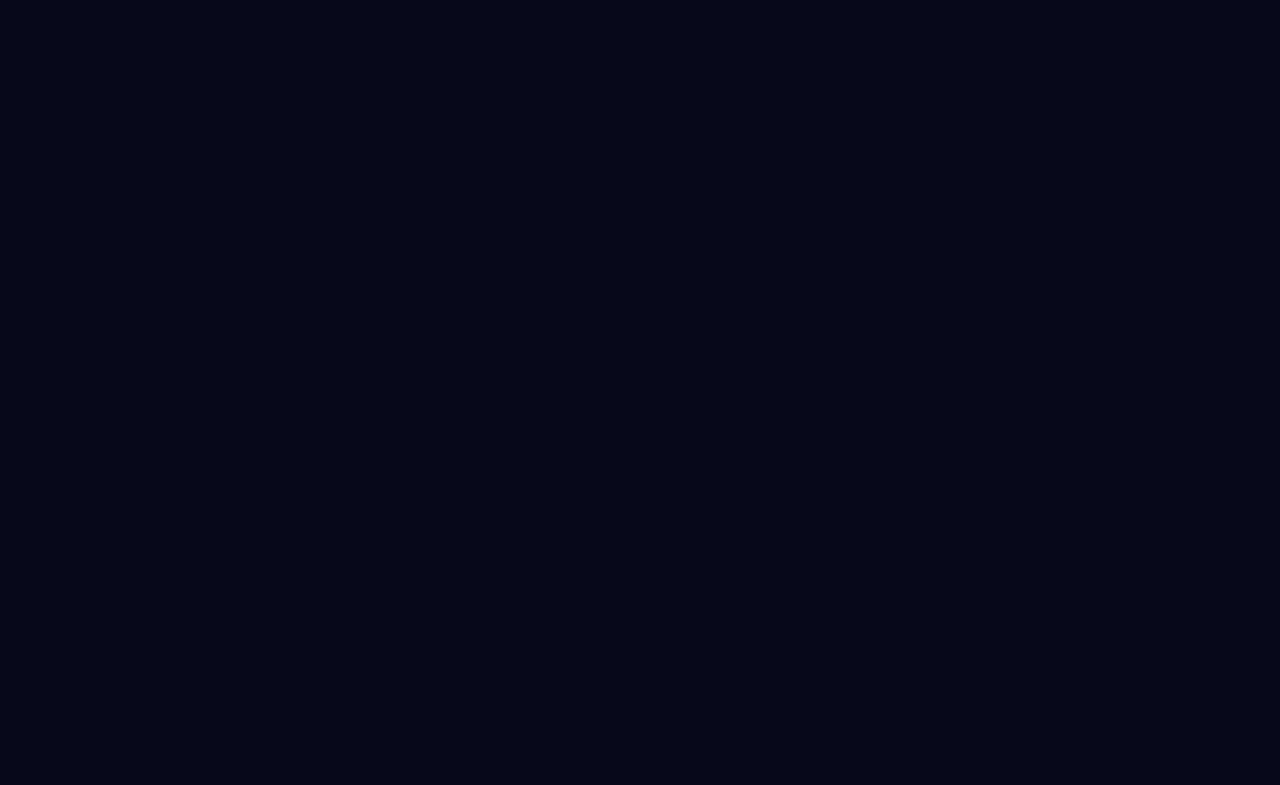
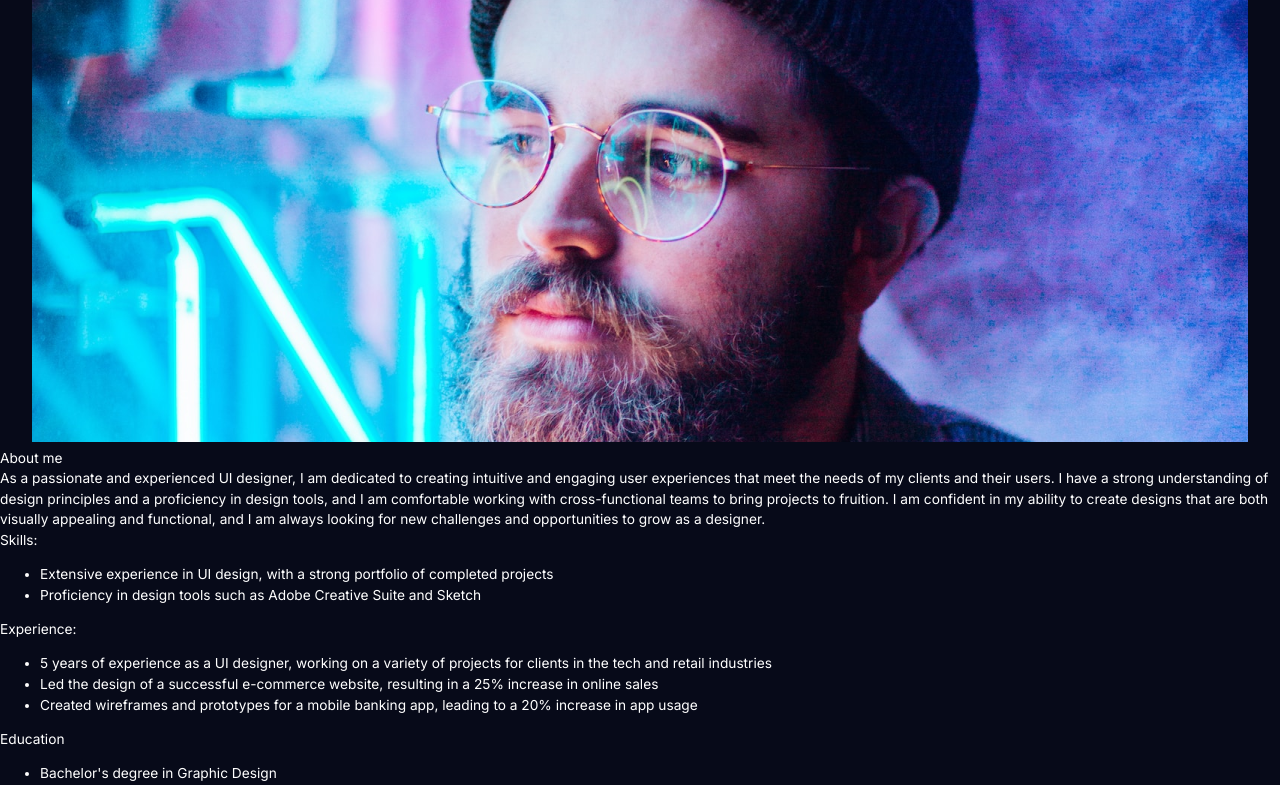
Before and after one commit to mohamed271220/summer-blog-mui-node, a React (Create React App) app in the folder client/: page /about in a window 1280 px wide. Before the commit this address had no page. Shown: the part 500-1285 px from the top of the page. Before the commit the page ends 800 px from the top, so only its background shows below. Built offline with nearby package versions, Linux system fonts and the light colour scheme.

Commit message:
some styling left

```diff
--- a/client/src/App.js
+++ b/client/src/App.js
@@ -5,6 +5,8 @@ import { useSelector } from "react-redux";
 import { Suspense, useMemo } from "react";
 import Blog from "./scenes/Blog";
 import Layout from "./scenes/Layout";
+import Projects from "./scenes/Projects";
+import About from "./scenes/About";
 function App() {
   const mode = useSelector((state) => state.global.mode);
   const theme = useMemo(() => createTheme(themeSettings(mode)), [mode]);
@@ -18,6 +20,8 @@ function App() {
               <Route element={<Layout />}>
                 <Route path="/" element={<Navigate to="/blog" />} />
                 <Route path="/blog" element={<Blog />} />
+                <Route path="/projects" element={<Projects />} />
+                <Route path="/about" element={<About />} />
               </Route>
             </Routes>
           </Suspense>
--- a/client/src/components/Hero/index.jsx
+++ b/client/src/components/Hero/index.jsx
@@ -2,8 +2,8 @@ import React from "react";
 import { Typography, useMediaQuery, useTheme } from "@mui/material";
 const Hero = ({ text }) => {
   const theme = useTheme();
-  const isMobile = useMediaQuery("(max-width:600px)");
-  const isTablet = useMediaQuery("(max-width:900px)");
+  const isMobile = useMediaQuery("(max-width:912px)");
+  const isTablet = useMediaQuery("(max-width:1200px)");
   return (
     <Typography
       variant="h1"
--- a/client/src/components/Nav-Links/DarkMode/DarkMode.js
+++ b/client/src/components/Nav-Links/DarkMode/DarkMode.js
@@ -14,8 +14,8 @@ const DarkMode = ({ onClick }) => {
         onClick={onClick}
       />
       <label className="dark_mode_label" for="darkmode-toggle">
+        <Moon />
         <Sun />
-        <Moon />
       </label>
     </div>
   );
--- a/client/src/components/Navbar/index.jsx
+++ b/client/src/components/Navbar/index.jsx
@@ -30,7 +30,7 @@ import NavLinks from "../Nav-Links";
 const Navbar = ({ isSidebarOpen, setIsSidebarOpen }) => {
   const isNonMobile = useMediaQuery("(min-width:600px)");
   const navigate = useNavigate();
-  const [active, setActive] = useState("blog");
+  const [active, setActive] = useState("");
   const [anchorEl, setAnchorEl] = useState(null);
   const isOpen = Boolean(anchorEl);
   const handleClick = (e) => setAnchorEl(e.currentTarget);
--- a/client/src/components/Post/index.jsx
+++ b/client/src/components/Post/index.jsx
@@ -21,11 +21,13 @@ const Post = ({ isMobile, size }) => {
         style={{
           width:
             size === "medium"
-              ? "90vh"
+              ? "95vh"
               : size === "small"
               ? "40vh"
               : size === "large"
               ? "80vh"
+              : size === "large-X"
+              ? "156vh"
               : size === "mobile"
               ? "50vh"
               : "100px",
@@ -36,6 +38,8 @@ const Post = ({ isMobile, size }) => {
               ? "26vh"
               : size === "large"
               ? "30vh"
+              : size === "large-X"
+              ? "50vh"
               : size === "mobile"
               ? "40vh"
               : "100px",
--- /dev/null
+++ b/client/src/scenes/About/index.jsx
@@ -0,0 +1,75 @@
+import { Box, List, ListItem, Typography } from "@mui/material";
+import React from "react";
+import Hero from "../../components/Hero";
+import Image from "./Image.png";
+const About = () => {
+  return (
+    <Box
+      sx={{
+        display: "flex",
+        flexDirection: "column",
+        alignItems: "center",
+        justifyContent: "center",
+      }}
+    >
+      <Hero text={"John Doe"} />
+      <Box>
+        <img src={Image} alt="Joe" />
+      </Box>
+      <Box>
+        <Box>
+          <Typography>About me</Typography>
+          <Typography>
+            As a passionate and experienced UI designer, I am dedicated to
+            creating intuitive and engaging user experiences that meet the needs
+            of my clients and their users. I have a strong understanding of
+            design principles and a proficiency in design tools, and I am
+            comfortable working with cross-functional teams to bring projects to
+            fruition. I am confident in my ability to create designs that are
+            both visually appealing and functional, and I am always looking for
+            new challenges and opportunities to grow as a designer.
+          </Typography>
+        </Box>
+        <Box>
+          <Typography>Skills:</Typography>
+          <ul>
+            <li>
+              Extensive experience in UI design, with a strong portfolio of
+              completed projects
+            </li>
+            <li>
+              Proficiency in design tools such as Adobe Creative Suite and
+              Sketch
+            </li>
+          </ul>
+        </Box>
+        <Box>
+          <Typography>Experience:</Typography>
+          <ul>
+            <li>
+              5 years of experience as a UI designer, working on a variety of
+              projects for clients in the tech and retail industries
+            </li>
+            <li>
+              Led the design of a successful e-commerce website, resulting in a
+              25% increase in online sales
+            </li>
+            <li>
+              Created wireframes and prototypes for a mobile banking app,
+              leading to a 20% increase in app usage
+            </li>
+          </ul>
+        </Box>
+        <Box>
+          <Typography>Education</Typography>
+          <ul>
+            <li>Bachelor's degree in Graphic Design</li>
+            <li>Certified User Experience Designer (CUED)</li>
+          </ul>
+        </Box>
+      </Box>
+    </Box>
+  );
+};
+
+export default About;
--- /dev/null
+++ b/client/src/scenes/Projects/index.jsx
@@ -0,0 +1,88 @@
+import React from "react";
+import {
+  Box,
+  Button,
+  Divider,
+  Typography,
+  useMediaQuery,
+  useTheme,
+} from "@mui/material";
+import Post from "../../components/Post/index";
+import Hero from "../../components/Hero";
+const Projects = () => {
+  const theme = useTheme();
+  const isMobile = useMediaQuery("(max-width:600px)");
+  const isTablet = useMediaQuery("(max-width:900px)");
+  return (
+    <Box
+      sx={{
+        display: "flex",
+        flexDirection: "column",
+        alignItems: "center",
+        justifyContent: "center",
+      }}
+    >
+      <Hero text={"PROJECTS"} />
+      <Box
+        sx={{
+          display: "flex",
+          flexDirection: "column",
+          alignItems: isTablet && "center",
+          justifyContent: isTablet && "center",
+
+          width: "90%",
+          gap: "1rem",
+        }}
+      >
+        <Typography
+          sx={{
+            fontSize: "4vh",
+            padding: " 2vh 0",
+          }}
+        >
+          All posts.
+        </Typography>
+        <Box
+          sx={{
+            display: "flex",
+            flexDirection: "row",
+            flexWrap: "wrap",
+            width: "100%",
+            gap: "3vh",
+            alignItems: "flex-start",
+            justifyContent: "flex-start",
+            alignItems: isTablet && "center",
+            justifyContent: isTablet && "center",
+          }}
+        >
+          <Post isMobile size={"mobile"} />
+          <Post isMobile size={"mobile"} />
+          <Post isMobile size={"mobile"} />
+
+          <Post
+            size={isTablet ? "mobile" : "large-X"}
+            isMobile={isTablet}
+            sx={{
+              width: "100%",
+            }}
+          />
+          <Post isMobile size={"mobile"} />
+          <Post isMobile size={"mobile"} />
+          <Post isMobile size={"mobile"} />
+        </Box>
+        <Divider
+          orientation="vertical"
+          flexItem
+          sx={{
+            height: "100%",
+            width: "1px",
+            backgroundColor: "white",
+          }}
+        />
+
+      </Box>
+    </Box>
+  );
+};
+
+export default Projects;
```
Also changed, not shown: client/src/scenes/Blog/index.jsx (+10 -10 lines), client/src/scenes/Global/SideBar.jsx (deleted, +0 -9 lines), client/src/scenes/Global/TopBar.jsx (deleted, +0 -9 lines), client/src/scenes/Newsletter/index.jsx (added, +9 -0 lines), client/src/scenes/About/Image.png (added).
